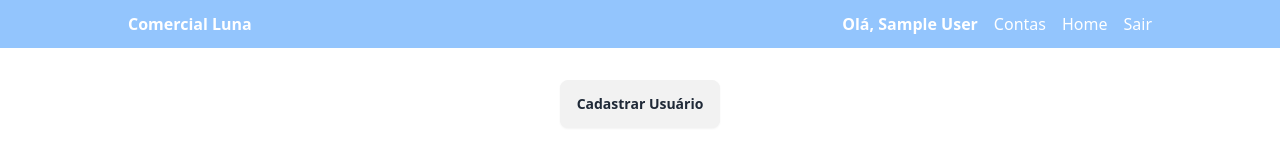
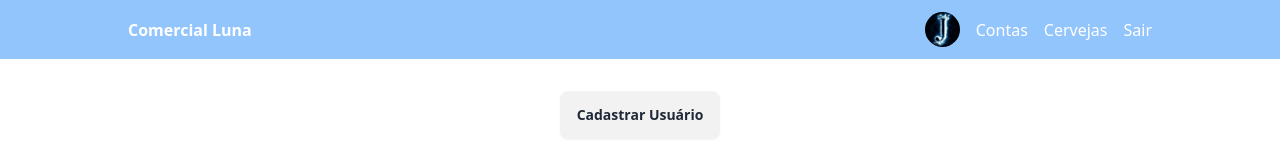
Before and after one commit to josuedantas7/controle-comercio, a Next.js app: page / in a window 1280 px wide. Shown: the top 152 px of the page. Built offline with nearby package versions, Linux system fonts and the light colour scheme; no server answers; the database is empty; sample sign-in values are in the browser's storage.

Commit message:
fix: update debts

```diff
--- /dev/null
+++ b/src/app/cervejas/page.tsx
@@ -0,0 +1,11 @@
+import React from 'react'
+
+const Cervejas = () => {
+  return (
+    <div>
+      Page cerveja
+    </div>
+  )
+}
+
+export default Cervejas
--- a/src/app/usuario/[...params]/page.tsx
+++ b/src/app/usuario/[...params]/page.tsx
@@ -85,7 +85,7 @@ function Usuario({params} : { params : UsuarioProps}){
                     <span>{data?.criacao}</span>
                 </h1>
             </div>
-            <div>
+            <div className='overflow-y-scroll h-[450px]'>
                 <div className='flex justify-between text-2xl items-center border-b border-gray-900 font-semibold h-12 max-[900px]:text-lg'>
                     <h1 className='text-center w-1/5 inline max-[600px]:hidden'>Data</h1>
                     <h1 className='text-center w-1/5 max-[600px]:w-1/3'>Item</h1>
@@ -96,6 +96,7 @@ function Usuario({params} : { params : UsuarioProps}){
                 {data?.debts.length === 0 && (
                     <h1 className='text-2xl text-center font-semibold mt-4'>Nenhuma dívida encontrado</h1>
                 )}
+                <div>
                     {data?.debts.map((item, index) => {
                         return (
                             <div key={index} className='flex justify-between text-2xl items-center max-[900px]:text-lg border-b border-gray-900'>
@@ -107,6 +108,7 @@ function Usuario({params} : { params : UsuarioProps}){
                             </div>
                         )
                     })}
+                </div>
             </div>
             {data?.debts ? (
                 <h1 className='absolute text-2xl max-[700px]:text-lg font-semibold right-0 bottom-32'>
--- a/src/components/Header/Header.tsx
+++ b/src/components/Header/Header.tsx
@@ -2,18 +2,20 @@
 import React, { useContext } from 'react'
 import Link from 'next/link'
 import { AuthContext } from '@/contexts/AuthContext'
+import Image from 'next/image'
+import ImageSrc from './img/J-image.jpg'
 
 const Header = () => {
 
   const { signed, user, logout } = useContext(AuthContext)
 
   return (
-    <div className='bg-blue-300 px-32 py-3 flex justify-between max-[1000px]:px-12 max-[450px]:flex-col max-[450px]:gap-2'>
+    <div className='bg-blue-300 px-32 py-3 flex justify-between max-[1000px]:px-12 max-[450px]:flex-col max-[450px]:gap-2 items-center'>
         <Link href={`/`} className='font-bold max-[450px]:text-center hover:tracking-widest duration-300 text-white'>Comercial Luna</Link>
-        <div className='flex gap-4 max-[450px]:justify-center'>
-            {signed ? <p className='text-white font-bold hover:scale-110 duration-300'>Olá, {user?.name}</p> : <Link href={'/login'} className='text-white'>Login</Link>}
+        <div className='flex gap-4 max-[450px]:justify-center items-center'>
+            {signed ? <Image alt='Imagem de perfil' src={ImageSrc} className='text-white font-bold w-[35px] h-[35px] rounded-full hover:scale-110 duration-300' /> : <Link href={'/login'} className='text-white'>Login</Link>}
             <Link href={'/contas'} className='text-white hover:scale-110 duration-300'>Contas</Link>
-            <Link href={'/'} className='text-white hover:scale-110 duration-300'>Home</Link>
+            <Link href={'/cervejas'} className='text-white hover:scale-110 duration-300'>Cervejas</Link>
             {signed && <button className='text-white hover:scale-110 duration-300' onClick={() => logout()}>Sair</button>}
         </div>
     </div>
--- a/src/components/RegisterDebt/RegisterDebtForUser.tsx
+++ b/src/components/RegisterDebt/RegisterDebtForUser.tsx
@@ -43,7 +43,7 @@ const RegisterDebtForUser = ({data} : { data: RegisterDebtProps | undefined}) =>
 
         try {
             await updateDoc(debtRef, {
-                debts: arrayUnion(updatedData)
+                debts: [updatedData, ...data.debts]
             });
             Notification('success', 'Dívida cadastrada com sucesso')
         } catch (error) {
```
Also changed, not shown: src/components/Header/img/J-image.jpg (added). Lines whose indentation alone changed are shown as unchanged.
